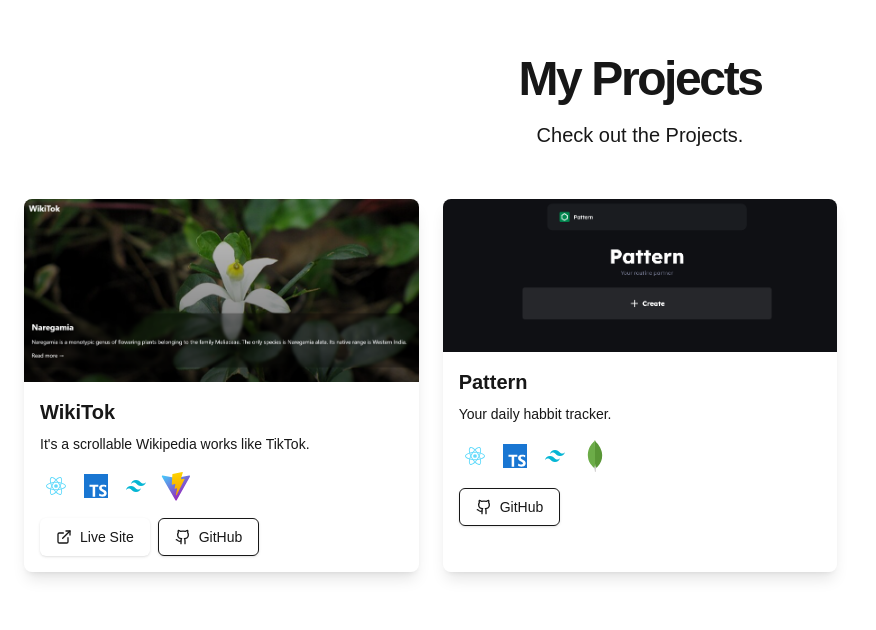
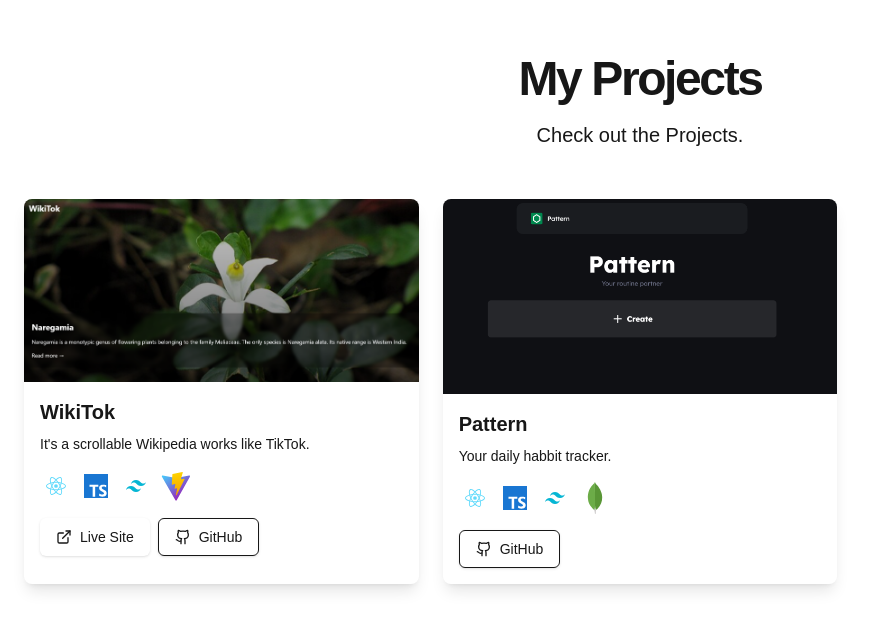
Before and after one commit to Mohiudin282/My-Portfolio, a Next.js app: page / in a window 1280 px wide. Shown: the part 1118-1748 px from the top of the page, without its empty margins (0-876 px from the left). Built offline with nearby package versions, Linux system fonts and the light colour scheme.

Commit message:
Update changes to file

```diff
--- a/components/projects.tsx
+++ b/components/projects.tsx
@@ -14,7 +14,7 @@
     {
         title: "Pattern",
         description: "Your daily habbit tracker.",
-        image: "/projects/Habit.png",
+        image: "/projects/Habits.png",
         github: "https://github.com/Mohiudin282/habbit-tracker.git",
         techstack: ["React", "TypeScript", "Tailwind", "Mongo"],
     },
```
Also changed, not shown: public/projects/Habit.PNG (deleted), public/projects/Habits.png (added).
